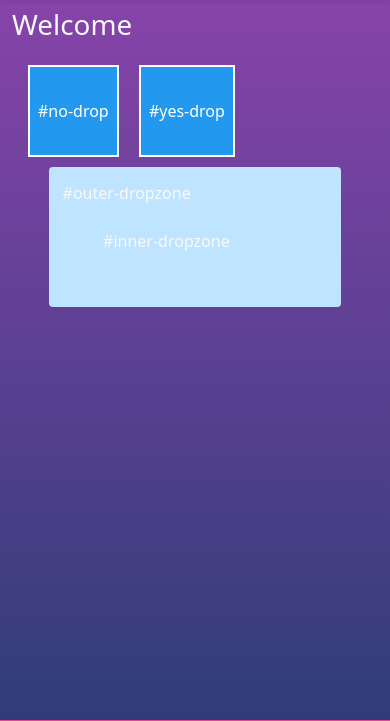
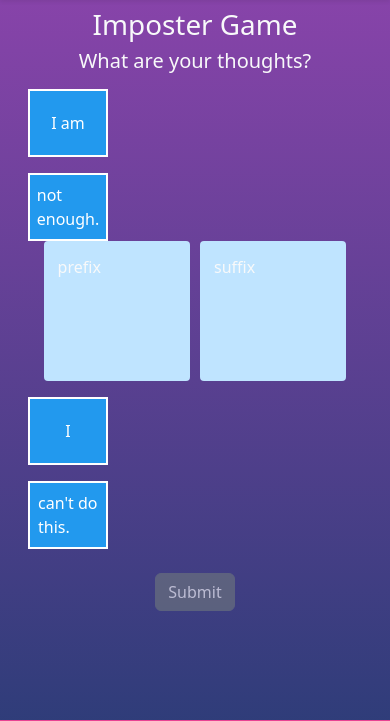
Before and after one commit to plexoio/imposterwho, a Django app: page /game/ in a window 390 px wide. Shown: the part 56-777 px from the top of the page. Run offline with Django 5.2, Linux system fonts and the light colour scheme; parts of the project's set-up code (start-up, migrations or seed data) failed here and were passed over; some libraries are stand-ins or nearby versions.

Commit message:
MERGE: game logic and transition effects to sentence blocks. TODO: better start positioning of sentence blocks (#27)
* ADD: initial boilerplate, and shape css classes for 80s/90s fitness style background

* UPDATE: positioning background shapes

* UPDATE: adjusted colours for better contrast (complementary colours/near-complementary touching/overlapping)

* UPDATE: filling in white spaces

* FIX: shifted background up 40px to be more center

* FIX: Completed Django setup/install for a basic static homepage. Other Django apps need listing in the Settings.py - Installed Apps list

* ADD: start of game functionality, added 'Dragula' for drag and drop functionality (even on mobile)

* MERGE: synched with main

* ADD: basic draggable element tutorial using interactjs, next dragzone

* MERGE: merged draggable interactjs tutorial with current main

* UPDATE: Dropzone tutorial added and functioning

* FIX: removed django log from git. already in gitignore

* UPDATE: snap to location for drag and drop

* UPDATE: snapping fully functioning, but snaps cursor position on draggable to top-left of dropzone, rather than top-left to top-left.

* UPDATE: draggables snap to center, two dropzones for prefix and suffix

* UPDATE: prefix statements can only drop into prefix dropzones, and same for suffix

* UPDATE: prefix and suffix fades out/in, and changes to affirming text. Some issues with repositioning/hiding elements that need fixing

* FIX: transitions for background and text fade working. need to unhide and fix initial positioning of prefixes/suffixes

```diff
--- a/game/templates/game/game.html
+++ b/game/templates/game/game.html
@@ -6,15 +6,37 @@
 {% endblock %}
 {% block content %}
 
-<h1>Welcome</h1>
+<h1>Imposter Game</h1>
+<p class="h5">What are your thoughts?</p>
 
-<div id="no-drop" class="drag-drop"> #no-drop </div>
+<div id="prefix-1-drag" class="drag-drop prefix">
+  <span class="drag-text">I am</span>
+</div>
+<div id="suffix-1-drag" class="drag-drop suffix">
+  <span class="drag-text">not enough.</span>
+</div>
 
-<div id="yes-drop" class="drag-drop"> #yes-drop </div>
+<div class="d-flex justify-content-center align-items-center flex-row">
+  <div id="prefix-dropzone" class="dropzone col-6">prefix</div>
+  <div id="suffix-dropzone" class="dropzone col-6">suffix</div>
+</div>
 
-<div id="outer-dropzone" class="dropzone">
-  #outer-dropzone
-  <div id="inner-dropzone" class="dropzone">#inner-dropzone</div>
+<div id="prefix-2-drag" class="drag-drop prefix">
+  <span class="drag-text">I</span>
+</div>
+<div id="suffix-2-drag" class="drag-drop suffix">
+  <span class="drag-text">can't do this.</span>
+</div>
+<div id="prefix-3-drag" class="drag-drop prefix hidden">
+  <span class="drag-text">We</span>
+</div>
+<div id="suffix-3-drag" class="drag-drop suffix hidden">
+  <span class="drag-text">won't make it.</span>
+</div>
+
+<!-- Submit button -->
+<div class="text-center mt-4">
+  <button id="submit-button" class="btn btn-secondary" disabled>Submit</button>
 </div>
 
 {% endblock %}
--- a/static/css/game.css
+++ b/static/css/game.css
@@ -1,19 +1,17 @@
-#outer-dropzone {
-    height: 140px;
-}
-
-#inner-dropzone {
-    height: 80px;
+h1, p {
+    text-align: center;
 }
 
 .dropzone {
     background-color: #bfe4ff;
     border: dashed 4px transparent;
     border-radius: 4px;
-    margin: 10px auto 30px;
+    margin: 0px 5px;
     padding: 10px;
-    width: 80%;
+    width: 40%;
     transition: background-color 0.3s;
+    height: 140px;
+    max-width: 200px;
 }
 
 .drop-active {
@@ -29,8 +27,12 @@
 .drag-drop {
     /* Ensures the draggable element can recieve pointer events */
     pointer-events: auto;
-    display: inline-block;
+    display: flex;
+    justify-content: center;
+    align-items: center;
     min-width: 40px;
+    max-width: 80px;
+    height: 50px;
     padding: 2em 0.5em;
     margin: 1rem 0 0 1rem;
 
@@ -41,12 +43,18 @@
     touch-action: none;
     transform: translate(0px, 0px);
 
-    transition: background-color 0.3s;
+    /* Add transitions for opacity and background color */
+    transition: opacity 1s, background-color 2s;
 }
 
 .drag-drop.can-drop {
     color: #000;
     background-color: #4e4;
+}
+
+.drag-text {
+    transition: opacity 1s; /* Apply the fade-out effect to the text */
+    display: inline-block; /* Ensure the text behaves as a block for styling */
 }
 
 /* disable homepage buttons when in game */
@@ -55,3 +63,14 @@
 .shapes #game-shape {
     display: none;
 }
+
+/* Hidden elements */
+.hidden {
+    display: none;
+}
+
+#submit-button {
+    position: relative;
+    z-index: 10;
+    pointer-events: auto;
+}
--- a/static/js/game.js
+++ b/static/js/game.js
@@ -1,3 +1,4 @@
+// AI generated
 function dragMoveListener(event) {
     const target = event.target;
     const x = (parseFloat(target.getAttribute('data-x')) || 0) + event.dx;
@@ -11,53 +12,257 @@ function dragMoveListener(event) {
     target.setAttribute('data-y', y);
 }
 
-// enable draggables to be dropped into this
-interact('.dropzone').dropzone({
-    // Accept both #yes-drop and #no-drop
-    accept: '#yes-drop, #no-drop',
+// Get the position of the dropzone and update dynamically
+let prefixRect;
+let suffixRect;
+let prefixCenter;
+let suffixCenter;
+
+// Gets the positions of the dropzones
+function updateDropzoneRect() {
+    const prefixDropzone = document.getElementById("prefix-dropzone");
+    prefixRect = prefixDropzone.getBoundingClientRect();
+
+    const suffixDropzone = document.getElementById("suffix-dropzone");
+    suffixRect = suffixDropzone.getBoundingClientRect();
+
+    // Update the center positions of the dropzones
+    updateDropzoneCenter();
+}
+
+// Calculates the center of the dropzones for snapping position
+function updateDropzoneCenter() {
+    prefixCenter = {
+        x: prefixRect.left + prefixRect.width / 2,
+        y: prefixRect.top + prefixRect.height / 2,
+    };
+
+    suffixCenter = {
+        x: suffixRect.left + suffixRect.width / 2,
+        y: suffixRect.top + suffixRect.height / 2,
+    };
+}
+
+// initial calculation of the dropzone position
+updateDropzoneRect();
+
+// event listener for screen resize/rotate
+window.addEventListener('resize', updateDropzoneRect);
+window.addEventListener('orientationchange', updateDropzoneRect);
+
+// Audio placeholders
+// const dragStartAudio = new Audio('drag-start.mp3'); // Replace with actual file
+// const dragSnapAudio = new Audio('drag-snap.mp3'); // Replace with actual file
+// const dropAudio = new Audio('drop.mp3'); // Replace with actual file
+
+// Track the current draggable pair in the dropzones
+let currentPrefix = null;
+let currentSuffix = null;
+
+// Enable/disable the submit button
+function updateSubmitButtonState() {
+    const button = document.getElementById('submit-button');
+    if (currentPrefix && currentSuffix) {
+        button.disabled = false;
+        button.classList.remove('btn-secondary');
+        button.classList.add('btn-primary');
+    } else {
+        button.disabled = true;
+        button.classList.remove('btn-primary');
+        button.classList.add('btn-secondary');
+    }
+}
+
+// Handle the submit button click
+document.getElementById('submit-button').addEventListener('click', () => {
+    if (!currentPrefix || !currentSuffix) return;
+
+    // Transition the suffix text
+    transitionSuffix(currentSuffix, true);
+
+    // Simultaneously start the background color transition for prefix
+    currentPrefix.style.transition = 'background-color 2s';
+    currentPrefix.style.backgroundColor = '#4e4'; // Green
+});
+
+// Get the positive replacement for a suffix
+function getPositiveReplacement(negativeText) {
+    const replacements = {
+        'not enough.': 'enough.',
+        "can't do this.": 'can do this.',
+        "won't make it.": 'will make it.',
+    };
+    return replacements[negativeText] || negativeText;
+}
+
+// Helper function to get the negative replacement for a suffix
+function getNegativeReplacement(positiveText) {
+    const replacements = {
+        'enough.': 'not enough.',
+        'can do this.': "can't do this.",
+        'will make it.': "won't make it.",
+    };
+    return replacements[positiveText] || positiveText;
+}
+
+// Function to transition suffix text and background color
+function transitionSuffix(suffixElement, isPositive) {
+    const suffixTextElement = suffixElement.querySelector('.drag-text');
+    const suffixText = suffixTextElement.textContent.trim();
+
+    // Determine the new text and background color
+    const newText = isPositive ? getPositiveReplacement(suffixText) : getNegativeReplacement(suffixText);
+    const newBackgroundColor = isPositive ? '#4e4' : '#29e'; // Green for positive, blue for negative
+
+    // Start fade-out for the current suffix text
+    suffixTextElement.style.transition = 'opacity 1s';
+    suffixTextElement.style.opacity = '0';
+
+    // After 1 second, replace the text and start fade-in
+    setTimeout(() => {
+        suffixTextElement.textContent = newText;
+        suffixTextElement.style.opacity = '0'; // Ensure it remains invisible before fade-in
+        suffixTextElement.style.transition = 'opacity 1s';
+        suffixTextElement.style.opacity = '1'; // Start fade-in
+
+        // Simultaneously start the background color transition
+        suffixElement.style.transition = 'background-color 2s';
+        suffixElement.style.backgroundColor = newBackgroundColor;
+    }, 1000);
+}
+
+// Function to reset a draggable element (prefix or suffix) when dragged out of the dropzone
+function resetDraggable(draggableElement, isPrefix) {
+    const textElement = draggableElement.querySelector('.drag-text');
+    const currentText = textElement.textContent.trim();
+
+    // Skip reset if the suffix already has the negative text
+    if (!isPrefix && currentText === getNegativeReplacement(currentText)) {
+        console.log('Suffix already has negative text, skipping reset.');
+        return;
+    }
+
+    // Clear the text instantly for suffix and fade in the negative text
+    if (!isPrefix) {
+        const negativeText = getNegativeReplacement(currentText);
+        textElement.textContent = negativeText;
+        textElement.style.transition = 'opacity 1s';
+        textElement.style.opacity = '0';
+
+        setTimeout(() => {
+            textElement.style.opacity = '1'; // Fade in the negative text
+        }, 0); // No delay for clearing the text
+    }
+
+    // Reset the background color to blue
+    draggableElement.style.transition = 'background-color 2s';
+    draggableElement.style.backgroundColor = '#29e'; // Blue
+
+    // Ensure the draggable can re-trigger dropzone events
+    draggableElement.classList.remove('can-drop'); // Remove any lingering state
+}
+
+// Updated dropzone logic to handle drag-away reset
+function setupDropzone(dropzoneId, draggableClass) {
+    interact(`#${dropzoneId}`).dropzone({
+        accept: `.${draggableClass}`,
         overlap: 0.75,
 
-    // listen for drop related events:
-
         ondropactivate: function (event) {
-        // add active dropzone feedback
             event.target.classList.add('drop-active');
         },
         ondragenter: function (event) {
-        var draggableElement = event.relatedTarget
-        var dropzoneElement = event.target
+            const draggableElement = event.relatedTarget;
+            const dropzoneElement = event.target;
 
-        // feedback the possibility of a drop
-        dropzoneElement.classList.add('drop-target')
-        draggableElement.classList.add('can-drop')
-        draggableElement.textContent = 'Dragged in'
+            // Transition the draggable's background color to green
+            draggableElement.style.transition = 'background-color 2s';
+            draggableElement.style.backgroundColor = '#4e4'; // Green
+
+            dropzoneElement.classList.add('drop-target');
+            draggableElement.classList.add('can-drop');
+
+            if (dropzoneId === 'prefix-dropzone') {
+                currentPrefix = draggableElement;
+            } else if (dropzoneId === 'suffix-dropzone') {
+                currentSuffix = draggableElement;
+            }
+
+            updateSubmitButtonState();
         },
         ondragleave: function (event) {
-        // remove the drop feedback style
-        event.target.classList.remove('drop-target')
-        event.relatedTarget.classList.remove('can-drop')
-        event.relatedTarget.textContent = 'Dragged out'
+            const draggableElement = event.relatedTarget;
+            const dropzoneElement = event.target;
+
+            // Transition the draggable's background color back to blue
+            draggableElement.style.transition = 'background-color 2s';
+            draggableElement.style.backgroundColor = '#29e'; // Blue
+
+            dropzoneElement.classList.remove('drop-target');
+            draggableElement.classList.remove('can-drop');
+
+            if (dropzoneId === 'prefix-dropzone') {
+                resetDraggable(draggableElement, true); // Reset prefix
+                currentPrefix = null;
+            } else if (dropzoneId === 'suffix-dropzone') {
+                resetDraggable(draggableElement, false); // Reset suffix
+                currentSuffix = null;
+            }
+
+            updateSubmitButtonState();
         },
         ondrop: function (event) {
-        event.relatedTarget.textContent = 'Dropped'
+            // dropAudio.play();
         },
         ondropdeactivate: function (event) {
-        // remove active dropzone feedback
-        event.target.classList.remove('drop-active')
-        event.target.classList.remove('drop-target')
+            event.target.classList.remove('drop-active');
+            event.target.classList.remove('drop-target');
+        },
+    });
 }
-})
 
+// Only allow prefixes to be dropped in prefix dropzone, and suffixes in suffix dropzone
+setupDropzone('prefix-dropzone', 'prefix');
+setupDropzone('suffix-dropzone', 'suffix');
+
+// interact.js drag and drop example code
+// https://interactjs.io/  Drag and Drop
 interact('.drag-drop')
     .draggable({
         inertia: true,
         modifiers: [
-            interact.modifiers.restrictRect({
-                restriction: 'parent',
-                endOnly: true
-            })
+            // interact.js targets snap function
+            // https://interactjs.io/docs/snapping/#targets-option
+            interact.modifiers.snap({
+                targets: [
+                    // prefix snapping to dropzone center
+                    function (x, y, interaction) {
+                        // Dynamically return the updated dropzone position
+                        return {
+                            x: prefixCenter.x,
+                            y: prefixCenter.y,
+                            range: 50,
+                        };
+                    },
+                    // suffix snapping to dropzone center
+                    function (x, y, interaction) {
+                        return {
+                            x: suffixCenter.x,
+                            y: suffixCenter.y,
+                            range: 50,
+                        };
+                    },
+                ],
+            }),
         ],
         autoScroll: true,
-        // dragMoveListener from the dragging demo above
-        listeners: { move: dragMoveListener }
-    })
+        listeners: {
+            start(event) {
+                // dragStartAudio.play();
+            },
+            move: dragMoveListener,
+            end(event) {
+                // dragSnapAudio.play();
+            },
+        },
+    });
```
Also changed, not shown: 2 other files. Lines whose indentation alone changed are shown as unchanged.
